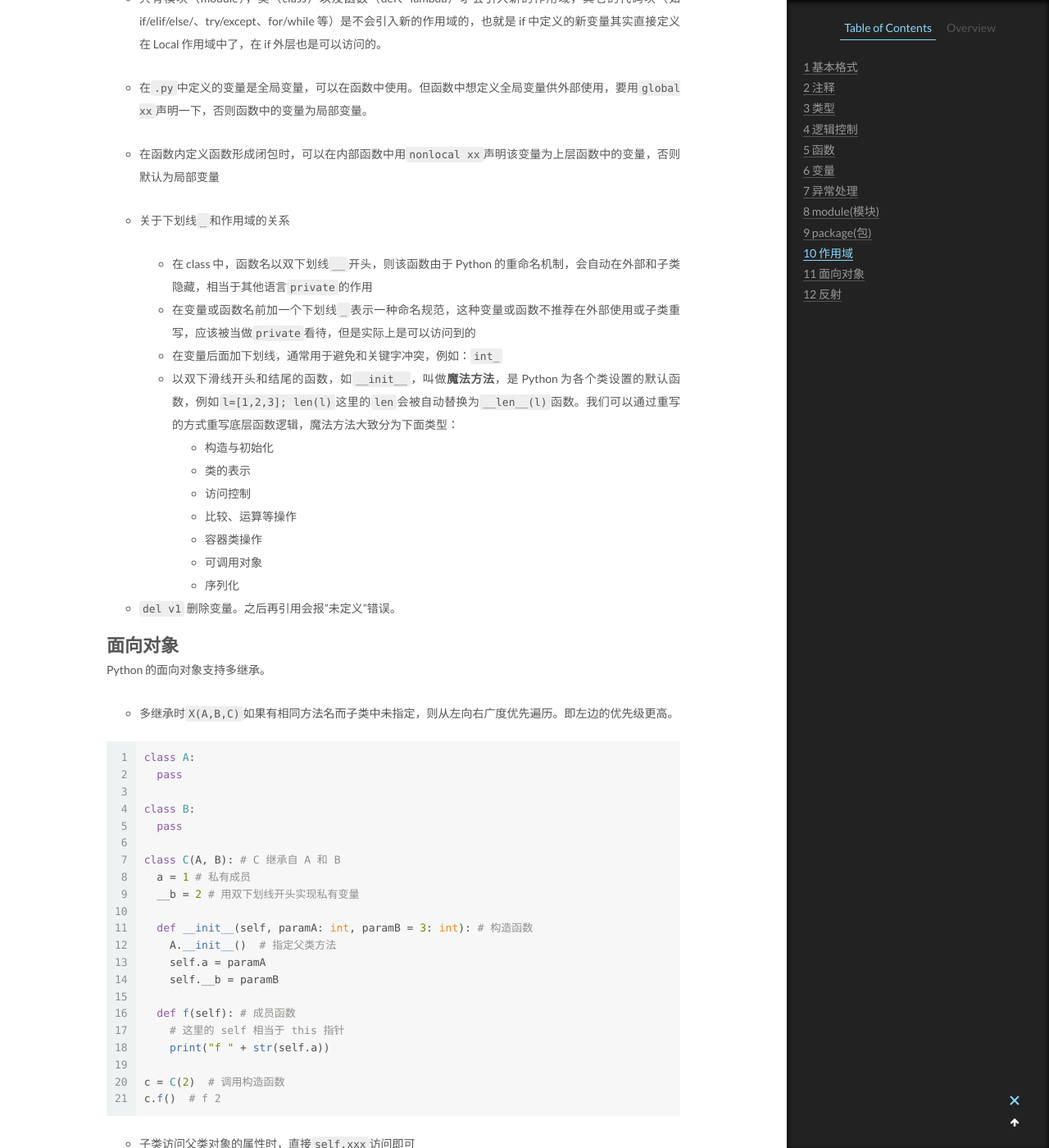
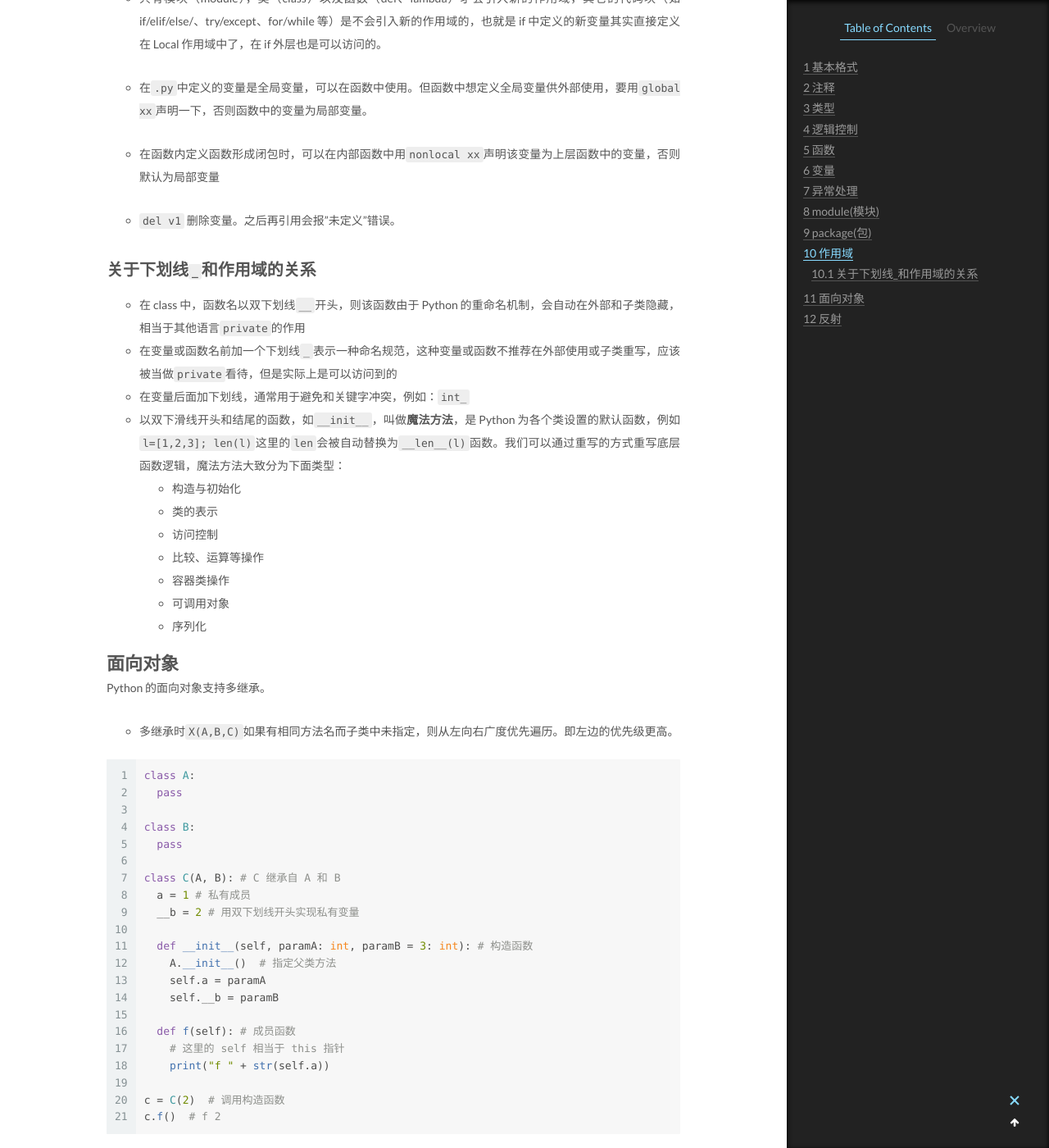
Before and after one commit to CodeHunter2006/CodeHunter2006.github.io, a Jekyll site: the page built from _posts/2023-01-07-Python_Syntex.md, in a window 1280 px wide and 1400 px high, scrolled down 16825 px. Shown: the whole window at 82% size. Built offline with Jekyll 4.4.1, drawn with Linux system fonts in a browser that asks for light colours.

Commit message:
doc: add contents

```diff
--- a/_posts/2023-01-07-Python_Syntex.md
+++ b/_posts/2023-01-07-Python_Syntex.md
@@ -720,22 +720,22 @@ if __name__ == '__main__':
 
 - 在函数内定义函数形成闭包时，可以在内部函数中用`nonlocal xx`声明该变量为上层函数中的变量，否则默认为局部变量
 
-- 关于下划线`_`和作用域的关系
-
-  - 在 class 中，函数名以双下划线`__`开头，则该函数由于 Python 的重命名机制，会自动在外部和子类隐藏，相当于其他语言`private`的作用
-  - 在变量或函数名前加一个下划线`_`表示一种命名规范，这种变量或函数不推荐在外部使用或子类重写，应该被当做`private`看待，但是实际上是可以访问到的
-  - 在变量后面加下划线，通常用于避免和关键字冲突，例如：`int_`
-  - 以双下滑线开头和结尾的函数，如`__init__`，叫做**魔法方法**，是 Python 为各个类设置的默认函数，例如`l=[1,2,3]; len(l)`这里的`len`会被自动替换为`__len__(l)`函数。我们可以通过重写的方式重写底层函数逻辑，魔法方法大致分为下面类型：
-    - 构造与初始化
-    - 类的表示
-    - 访问控制
-    - 比较、运算等操作
-    - 容器类操作
-    - 可调用对象
-    - 序列化
-
 - `del v1`
   删除变量。之后再引用会报"未定义"错误。
+
+## 关于下划线`_`和作用域的关系
+
+- 在 class 中，函数名以双下划线`__`开头，则该函数由于 Python 的重命名机制，会自动在外部和子类隐藏，相当于其他语言`private`的作用
+- 在变量或函数名前加一个下划线`_`表示一种命名规范，这种变量或函数不推荐在外部使用或子类重写，应该被当做`private`看待，但是实际上是可以访问到的
+- 在变量后面加下划线，通常用于避免和关键字冲突，例如：`int_`
+- 以双下滑线开头和结尾的函数，如`__init__`，叫做**魔法方法**，是 Python 为各个类设置的默认函数，例如`l=[1,2,3]; len(l)`这里的`len`会被自动替换为`__len__(l)`函数。我们可以通过重写的方式重写底层函数逻辑，魔法方法大致分为下面类型：
+  - 构造与初始化
+  - 类的表示
+  - 访问控制
+  - 比较、运算等操作
+  - 容器类操作
+  - 可调用对象
+  - 序列化
 
 # 面向对象
 
```
Also changed, not shown: _posts/2020-03-18-SQL_CMD.md (+1 -1 lines).
